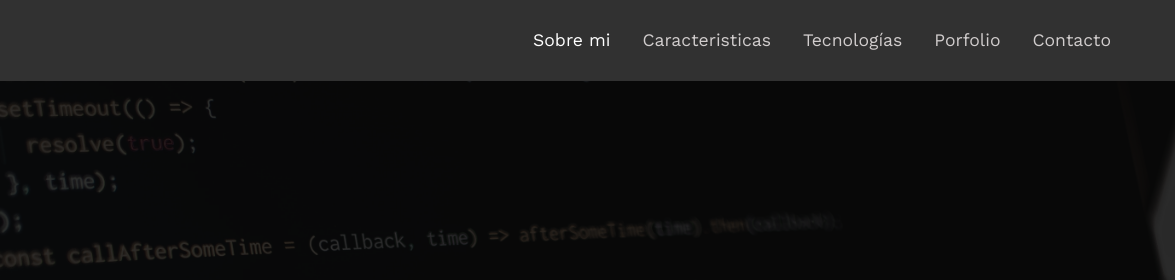
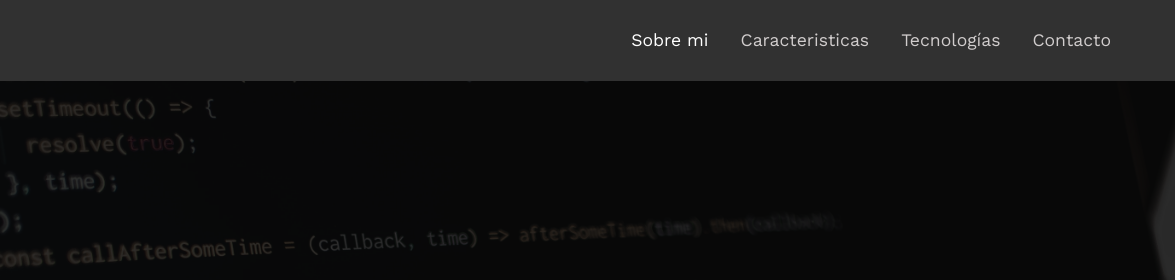
Before and after one commit to giovanni-campanini/personal, a plain HTML site: page index.html in a window 1280 px wide. Shown: the top 280 px of the page, 105-1280 px from the left. Drawn offline with nearby package versions, Linux system fonts and the light colour scheme; a script that the page names is missing.

Commit message:
Update index.html
Comentar porfolio en index hasta tener proyectos/trabajos subidos

```diff
--- a/index.html
+++ b/index.html
@@ -45,9 +45,9 @@
                     <li class="nav-item">
                         <a class="nav-link" href="#tech">Tecnologías</a>
                     </li>
-                    <li class="nav-item">
+                    <!-- <li class="nav-item">
                         <a class="nav-link" href="#porfolio">Porfolio</a>
-                    </li>
+                    </li> -->
                     <li class="nav-item">
                         <a class="nav-link" href="contact.html">Contacto</a>
                     </li>
@@ -272,7 +272,7 @@
     ######################################_PORFOLIO_####################################################
     ################################################################################################ -->
 
-
+<!--
     <section id="porfolio" class="section-one">
         <div class="porfolio-glide">
             <h1 class="porfolio-main-title">Porfolio</h1>
@@ -331,7 +331,7 @@
 
 
     </section>
-
+    -->
     <!-- ################################################################################################
     ######################################_CONTACT_####################################################
     ################################################################################################ -->
```
